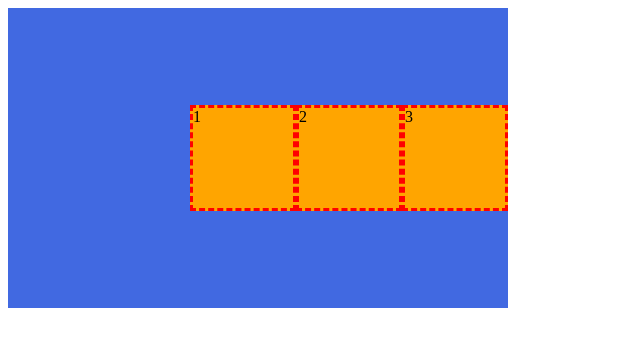
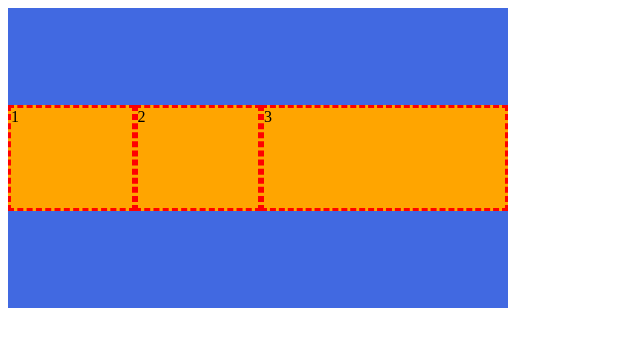
Before and after one commit to luvi-kh/fastcampus-frontend-css, a website: page sec20/index.html in a window 1280 px wide. Shown: the whole page, without its empty margins (0-640 px from the left). Drawn offline with Linux system fonts and the light colour scheme.

Commit message:
sec20: 플렉스(정렬) Container(1),(2),Items

```diff
--- a/sec20/css/main.css
+++ b/sec20/css/main.css
@@ -7,7 +7,7 @@
     /*display: flex;
     flex-wrap: wrap;*/
     display: flex;
-    justify-content: flex-end;
+    justify-content: center;
     align-items: center;
 }
 .container .item {
@@ -15,4 +15,9 @@
     height: 100px;
     border: 3px dashed red;
     background-color: orange;
+    flex-grow: 1;
+    flex-basis: 0;
 }
+.container .item:nth-child(3) {
+    flex-grow: 2;
+}
```
Also changed, not shown: README.md.
